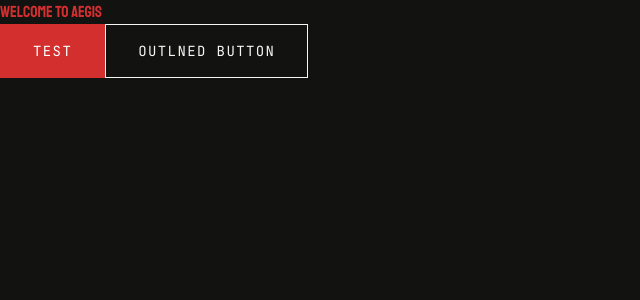
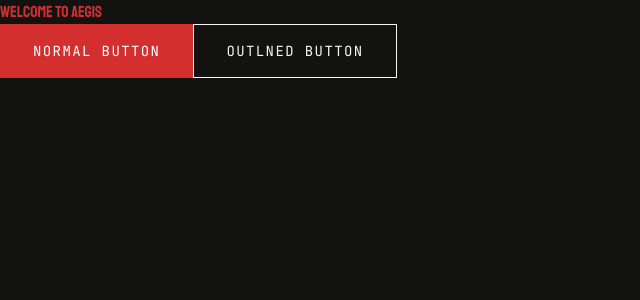
Before and after one commit to COS301-SE-2026/AEGIS--Adversarial-Evaluation---Genuineness-Intelligence-System-, a Next.js app in the folder frontend/: page / in a window 1280 px wide. Shown: the top 300 px of the page, without its empty margins (0-640 px from the left). Built offline with nearby package versions, Linux system fonts and the light colour scheme.

Commit message:
no message. closes #32

```diff
--- a/frontend/src/app/page.tsx
+++ b/frontend/src/app/page.tsx
@@ -6,7 +6,7 @@
     <div>
       <main>
         <h1 className="text-signal-red">Welcome to AEGIS</h1>
-        <Button>TEST</Button>
+        <Button>NORMAL BUTTON</Button>
         <Button variant="outline">OUTLNED BUTTON</Button>
       </main>
     </div>
```
